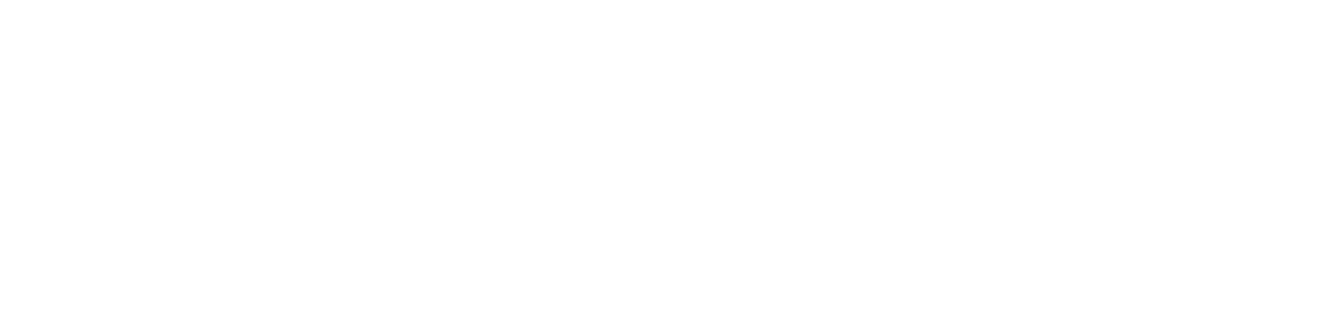
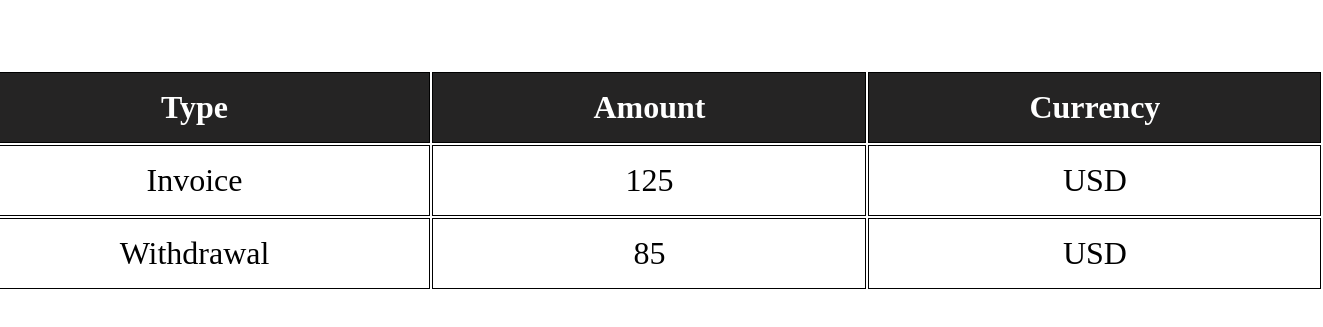
Before and after one commit to murselsen/goit-react-hw-01, a React (Vite) app: page / in a window 1280 px wide. Shown: the part 779-1106 px from the top of the page, 1323 px wide, since content can reach past the window. Before the commit the page ends 800 px from the top, so only its background shows below. Built offline with nearby package versions, Linux system fonts and the light colour scheme.

Commit message:
Add TransactionHistory component and styles; update package files to include modern-normalize

```diff
--- a/package.json
+++ b/package.json
@@ -11,6 +11,7 @@
     "deploy": "npm run build && gh-pages -d dist"
   },
   "dependencies": {
+    "modern-normalize": "^3.0.1",
     "react": "^19.0.0",
     "react-dom": "^19.0.0"
   },
--- a/src/App.jsx
+++ b/src/App.jsx
@@ -5,6 +5,7 @@
 // Components
 import Profile from './components/Profile/Profile'
 import FriendList from './components/FriendList/FriendList'
+import TransactionHistory from './components/TransactionHistory/TransactionHistory'
 // Data
 import userData from './data/userData.json'
 import friends from './data/friends.json'
@@ -22,6 +23,7 @@
         stats={userData.stats}
       />
       <FriendList friends={friends} />
+      <TransactionHistory />
     </div>
   )
 }
--- a/src/components/FriendList/FriendList.jsx
+++ b/src/components/FriendList/FriendList.jsx
@@ -22,7 +22,7 @@
 };
 
 const FriendList = ({ friends }) => {
-    const mapFriends = friends.map(friend => <li className={FriendListCss.FriendList__item} > <FriendListItem key={friend.key} avatar={friend.avatar} name={friend.name} isOnline={friend.isOnline} /> </li>)
+    const mapFriends = friends.map((friend, index) => <li key={index} className={FriendListCss.FriendList__item}> <FriendListItem avatar={friend.avatar} name={friend.name} isOnline={friend.isOnline} /> </li>)
     return (
         <ul className={FriendListCss.FriendList}>
             {/* @murselsen */}
--- /dev/null
+++ b/src/components/TransactionHistory/TransactionHistory.jsx
@@ -0,0 +1,33 @@
+import React from 'react';
+
+import TransactionHistoryCss from './TransactionHistory.module.css';
+
+const TransactionHistory = () => {
+    return (
+        <table className={TransactionHistoryCss.TransactionHistory}>
+            <thead>
+                <tr>
+                    <th>Type</th>
+                    <th>Amount</th>
+                    <th>Currency</th>
+                </tr>
+            </thead>
+
+            <tbody>
+                <tr>
+                    <td>Invoice</td>
+                    <td>125</td>
+                    <td>USD</td>
+                </tr>
+                <tr>
+                    <td>Withdrawal</td>
+                    <td>85</td>
+                    <td>USD</td>
+                </tr>
+            </tbody>
+        </table>
+
+    );
+};
+
+export default TransactionHistory;
--- /dev/null
+++ b/src/components/TransactionHistory/TransactionHistory.module.css
@@ -0,0 +1,22 @@
+.TransactionHistory {
+    /* border: 1px solid #000; */
+    min-width: 500px;
+    width: 100%;
+    max-width: 1280px;
+    border-radius: 10px;
+    text-align: center;
+    font-size: 2rem;
+
+}
+
+.TransactionHistory thead {
+    background-color: #252424;
+    color: white;
+}
+
+.TransactionHistory tr th,
+.TransactionHistory tr td {
+
+    padding: 1rem 10rem;
+    border: 1px solid #000;
+}
```
Also changed, not shown: .prettierrc.json (added), 1 other file (tests, documents, lock files or other folders).
